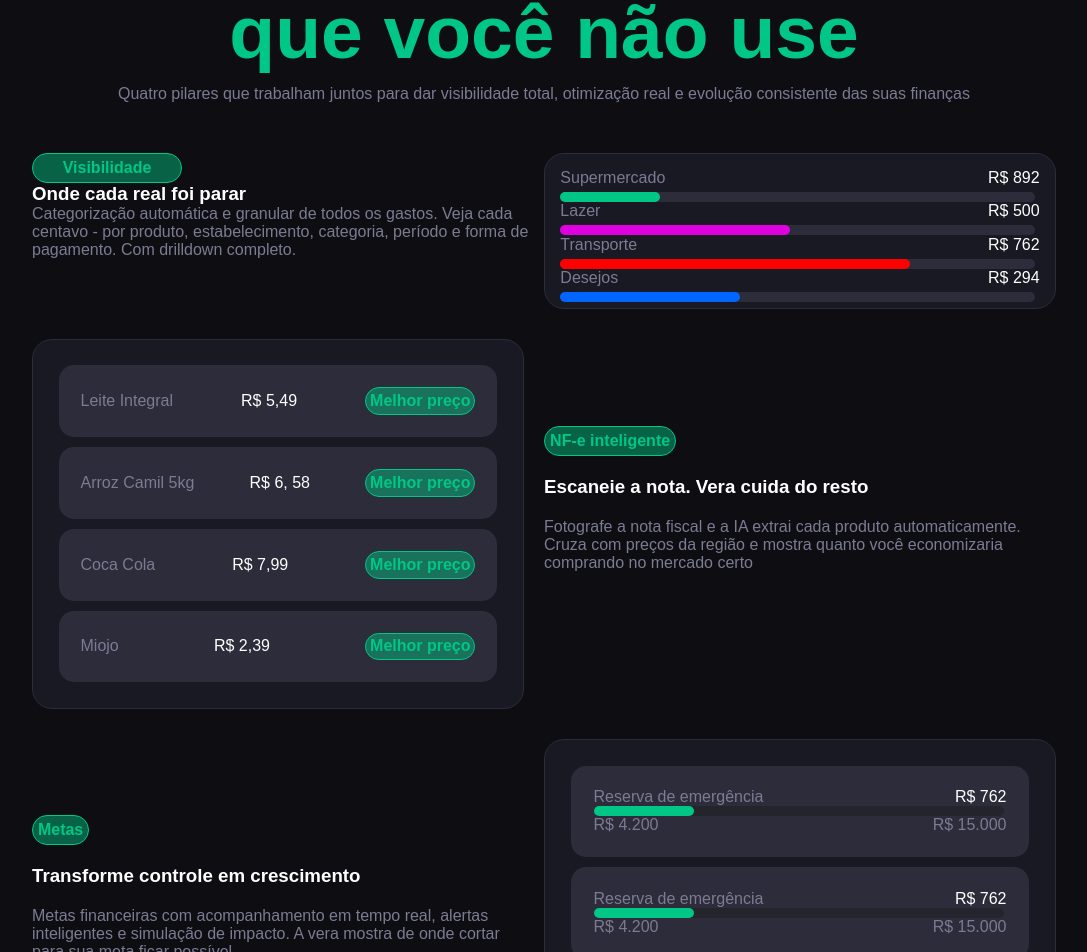
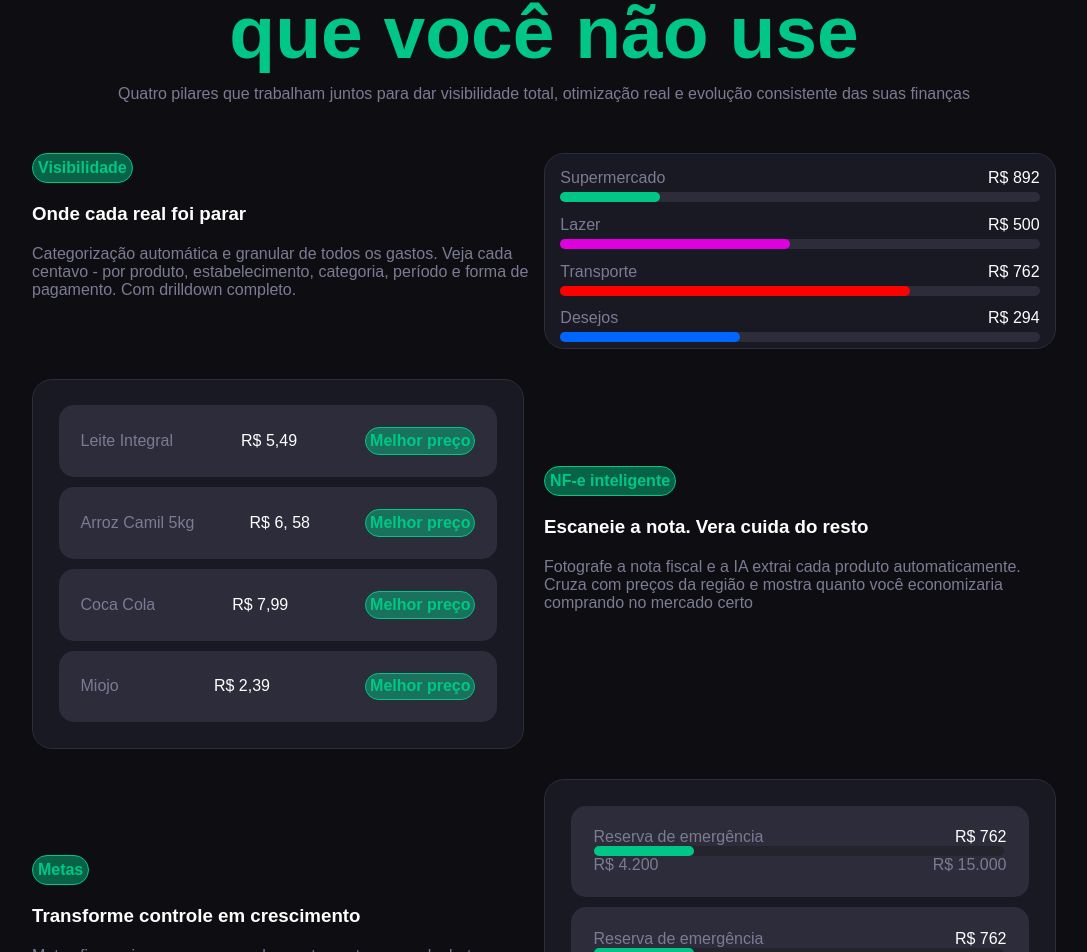
Before and after one commit to Davimpaulino/Vera.Finance, a React (Vite) app in the folder frontend/: page / in a window 1280 px wide. Shown: the part 2066-3018 px from the top of the page, without its empty margins (96-1183 px from the left). Built offline with nearby package versions, Linux system fonts and the light colour scheme.

Commit message:
ajustes funcoes

```diff
--- a/frontend/src/Css/App.css
+++ b/frontend/src/Css/App.css
@@ -194,8 +194,14 @@ span.vera{
   display: grid;
   grid-template-columns: repeat(6, 1fr);
 }
-.mot1{
+.mot1,
+.mot1 .texto{
   grid-column: 1/4;
+  display: flex;
+  justify-content: center;
+  align-items: start;
+  flex-direction: column;
+  gap: 20px;
 }
 .card1{
   grid-column: 4/7;
@@ -218,7 +224,7 @@ span.vera{
   margin-bottom: 0px;
 }
 .card1 .progress .total{
-  width: 475px;
+  width: 37.5%;
   border-radius: 200px;
   height: 10px;
   background-color: var(--border-c);
--- /dev/null
+++ b/package.json
@@ -0,0 +1,6 @@
+{
+  "devDependencies": {
+    "@vitejs/plugin-react": "^6.0.2",
+    "vite": "^8.0.16"
+  }
+}
```
Also changed, not shown: frontend/src/assets/icons/star.png (added), 1 other file (tests, documents, lock files or other folders).
